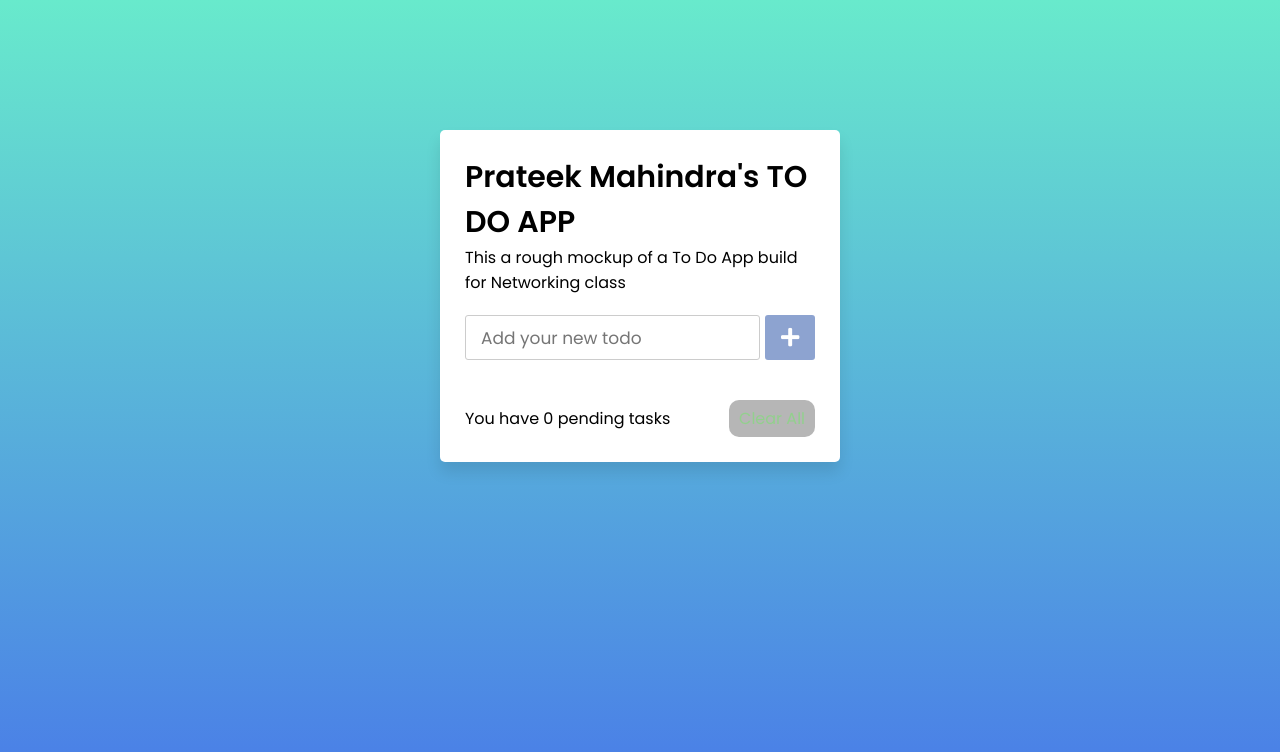
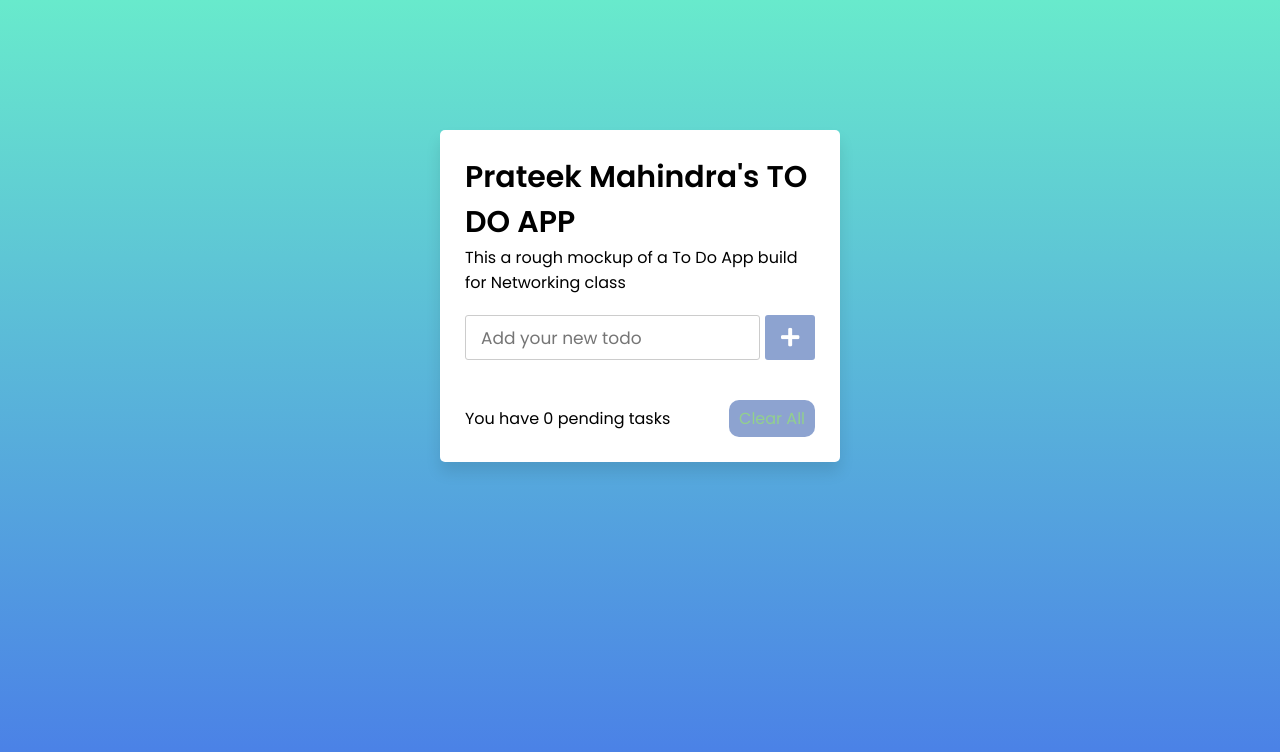
Before and after one commit to Pmahindra93/pmahindra93.github.io, a plain HTML site: page index.html in a window 1280 px wide. Drawn offline with Linux system fonts and the light colour scheme.

Commit message:
changes made

```diff
--- a/style.css
+++ b/style.css
@@ -120,7 +120,7 @@ body{
   font-weight: 400;
   font-size: 16px;
   margin-left: 5px;
-  background: #868686;
+  background: #4267B2;
   cursor: pointer;
   user-select: none;
   opacity: 0.6;
```
